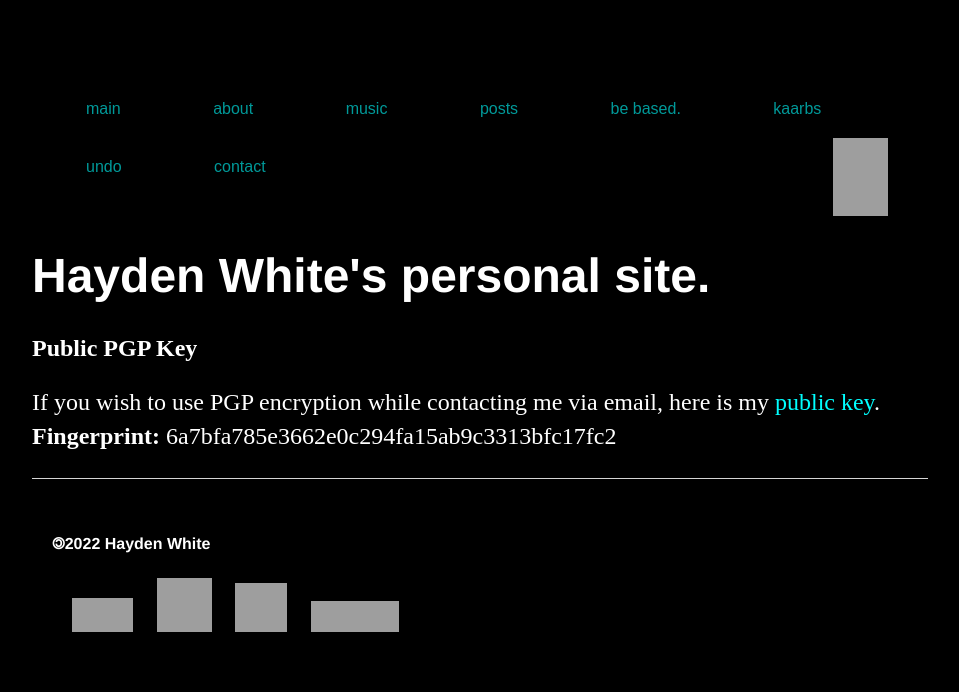
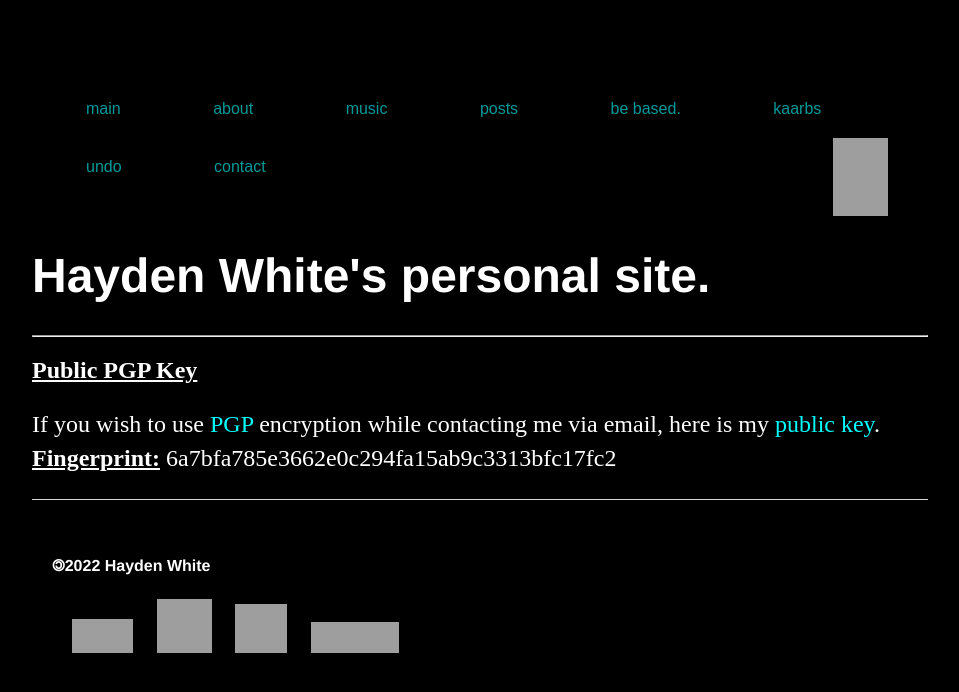
Before and after one commit to whiteVHS/whiteVHS.github.io, a Jekyll site: the page built from pgp/index.html, in a window 1280 px wide, cut to the strip 0-692 px from the top of the page. Shown: the whole strip, without its empty margins (160-1119 px from the left). Built offline with Jekyll 4.4.1, drawn with Linux system fonts in a browser that asks for light colours; grey boxes are pictures that could not be loaded.

Commit message:
Update index.html

```diff
--- a/pgp/index.html
+++ b/pgp/index.html
@@ -4,7 +4,8 @@ title: Hayden White's PGP Key
 ---
 <div class="blurb">
   <h1>Hayden White's personal site.</h1>
-  <h2>Public PGP Key</h2>
-  <p> If you wish to use PGP encryption while contacting me via email, here is my <a href="/pubkey" target="_blank" rel="noopener">public key</a>.<br>
-    <b>Fingerprint:</b> 6a7bfa785e3662e0c294fa15ab9c3313bfc17fc2</p>
+<hr>
+  <h2><ins>Public PGP Key<ins></h2>
+    <p> If you wish to use <a href="https://wikiless.org/wiki/Pretty_Good_Privacy?lang=en" title="Pretty Good Privacy" target="_blank" rel="noopener noreferrer">PGP</a> encryption while contacting me via email, here is my <a href="/pubkey" target="_blank" rel="noopener">public key</a>.<br>
+    <strong><ins>Fingerprint:<ins></strong> 6a7bfa785e3662e0c294fa15ab9c3313bfc17fc2</p>
 </div><!-- /.blurb -->
```
